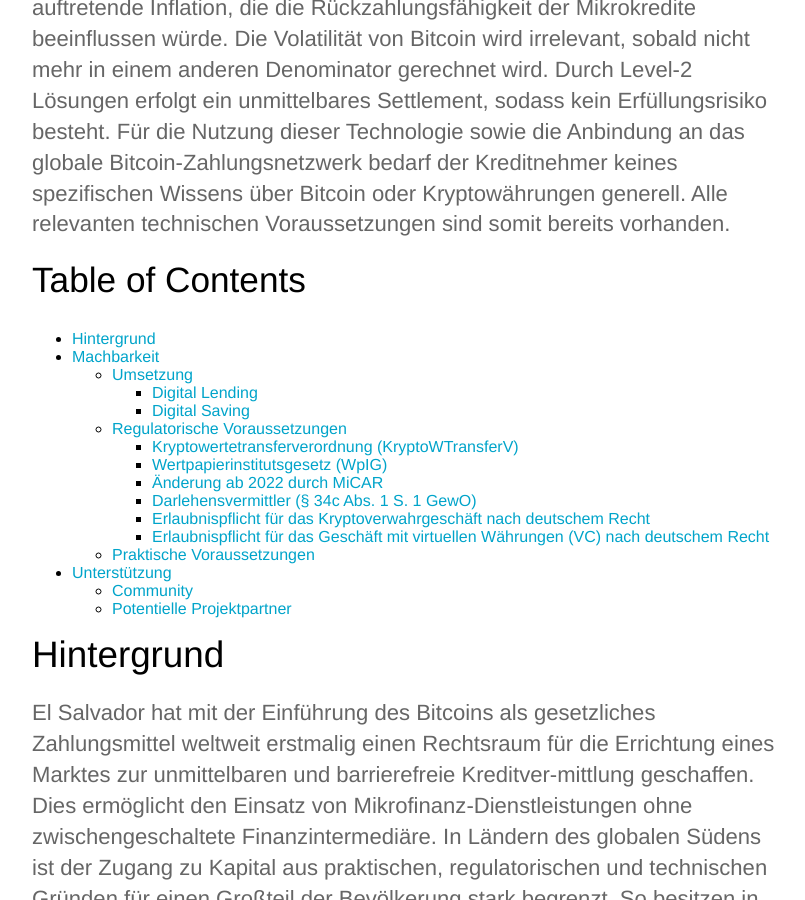
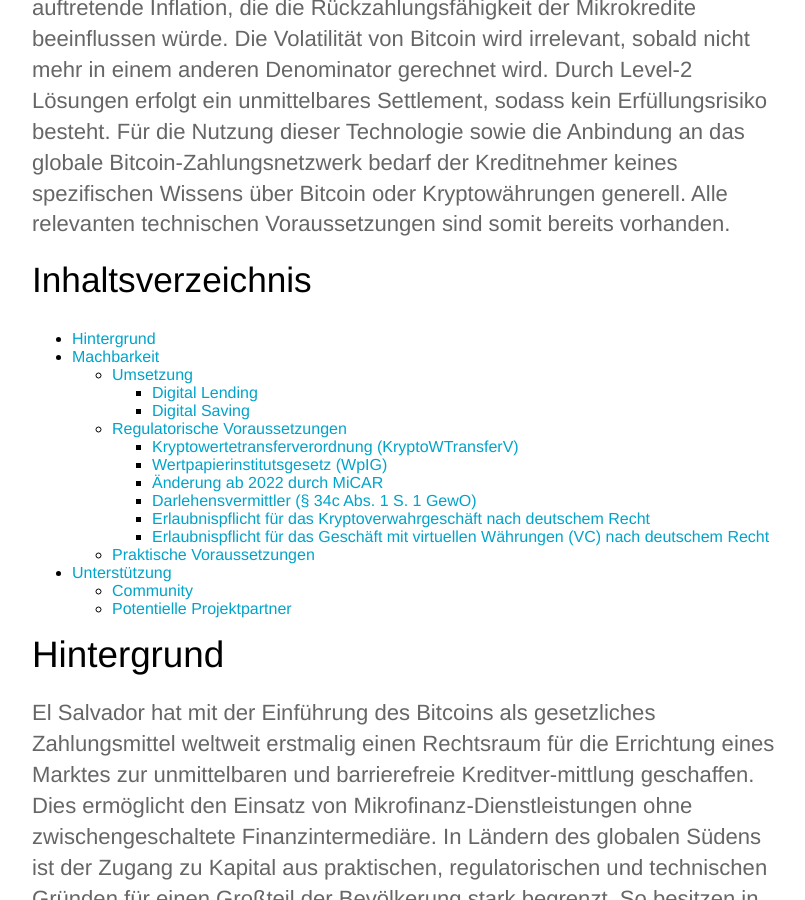
Before and after one commit to Bitcoin-InnovationHub/home, a Jekyll site: the page built from _posts/2022-05-16-bitcoin-microfinance.md, in a window 1280 px wide and 900 px high, scrolled down 1098 px. Shown: the whole window, without its empty margins (233-1038 px from the left). Built offline with Jekyll 4.4.1, drawn with Linux system fonts in a browser that asks for light colours.

Commit message:
Update 2022-05-16-bitcoin-microfinance.md

```diff
--- a/_posts/2022-05-16-bitcoin-microfinance.md
+++ b/_posts/2022-05-16-bitcoin-microfinance.md
@@ -25,7 +25,7 @@ Besonderheit ist, dass in Ländern, in denen Bitcoin gesetzliches Zahlungsmittel
 Für die Nutzung dieser Technologie sowie die Anbindung an das globale Bitcoin-Zahlungsnetzwerk bedarf der Kreditnehmer keines spezifischen Wissens über Bitcoin oder Kryptowährungen generell. Alle relevanten technischen Voraussetzungen sind somit bereits vorhanden.
 
 
-Table of Contents
+Inhaltsverzeichnis
 ---
   - [Hintergrund](#Hintergrund)
   - [Machbarkeit](#Machbarkeit)
```
